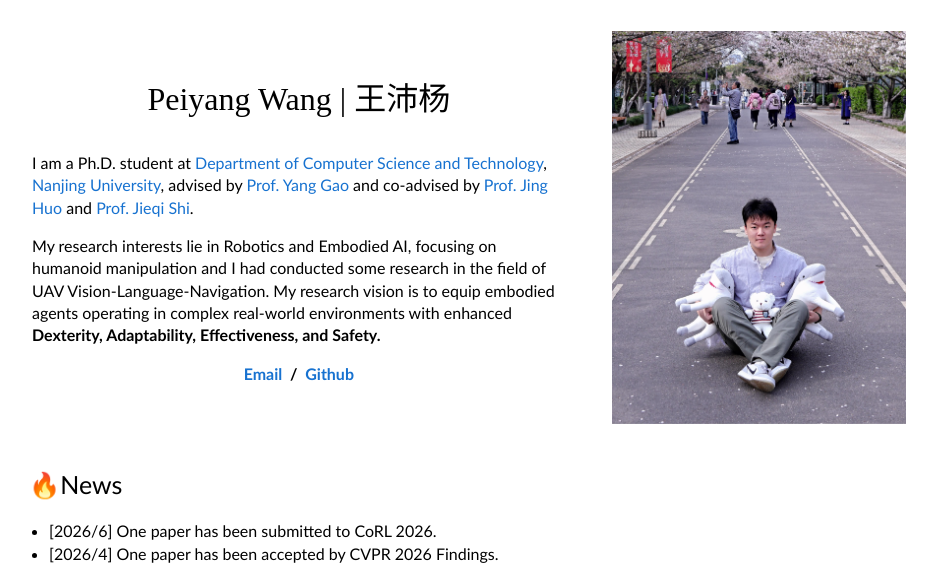
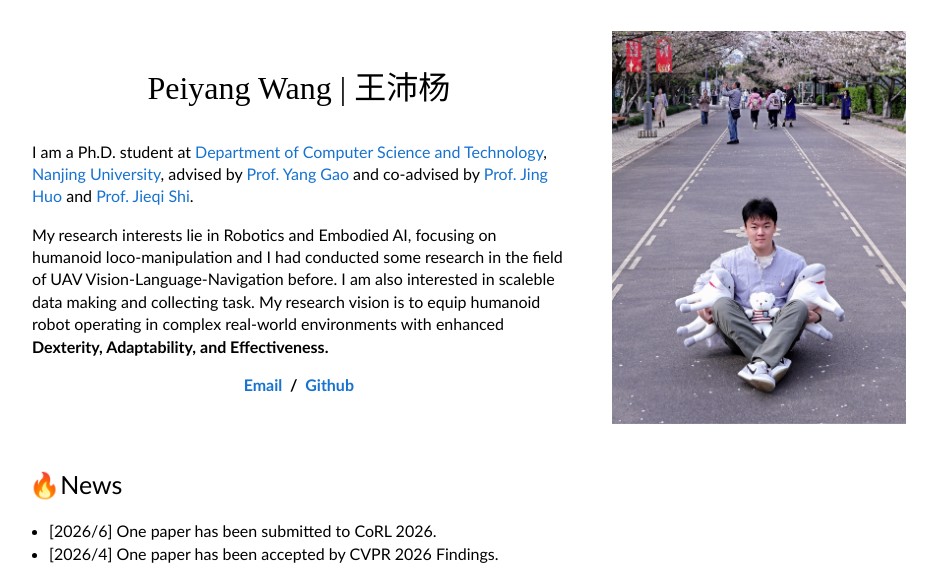
Before and after one commit to Peiyang-Wang/Peiyang-Wang.github.io, a plain HTML site: page index.html in a window 1280 px wide. Shown: the top 578 px of the page, without its empty margins (171-1108 px from the left). Drawn offline with Linux system fonts and the light colour scheme.

Commit message:
Update index.html

```diff
--- a/index.html
+++ b/index.html
@@ -30,8 +30,8 @@
         and co-advised by <a href="https://cs.nju.edu.cn/huojing/">Prof. Jing Huo</a> and <a href="https://jayceeshi.github.io/">Prof. Jieqi Shi</a>.
             </p>
             <p>
-              My research interests lie in Robotics and Embodied AI, focusing on humanoid manipulation and I had conducted some research in the field of UAV Vision-Language-Navigation.
-              My research vision is to equip embodied agents operating in complex real-world environments with enhanced <b>Dexterity, Adaptability, Effectiveness, and Safety<b>.
+              My research interests lie in Robotics and Embodied AI, focusing on humanoid loco-manipulation and I had conducted some research in the field of UAV Vision-Language-Navigation before. I am also interested in scaleble data making and collecting task.
+              My research vision is to equip humanoid robot operating in complex real-world environments with enhanced <b>Dexterity, Adaptability, and Effectiveness<b>.
             </p>
             </p>
             <p style="text-align:center">
```
